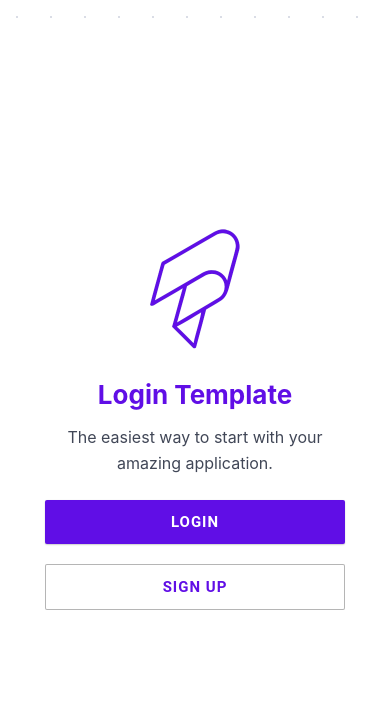
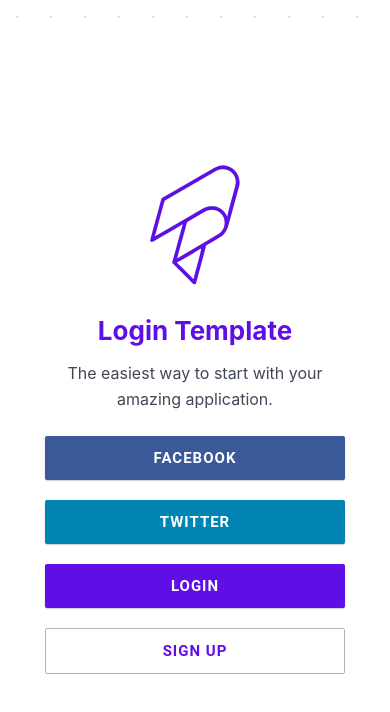
Before and after one commit to oxfoundation/oxyn-mobile-app, a React Native app: screen / in a window 390 px wide. Shown: the top 712 px of the page. Built offline with nearby package versions, Linux system fonts and the light colour scheme; what react-native-status-bar-height would draw is missing.

Commit message:
Add social media

```diff
--- a/src/components/Button.tsx
+++ b/src/components/Button.tsx
@@ -4,21 +4,46 @@ import {Button as PaperButton} from 'react-native-paper';
 import {theme} from '@styles';
 
 type PaperButtonType = ComponentProps<typeof PaperButton>;
-type Props = Omit<PaperButtonType, 'children'> & {title: string};
+type Props = Omit<PaperButtonType, 'children'> & {
+  title: string;
+  color?: string;
+};
 
-const Button = ({mode, style, title, ...props}: Props) => (
+const Button = ({mode, style, title, color, ...props}: Props) => {
+  // define theme color
+  let mainThemeColor;
+  switch (color) {
+    case 'facebook':
+      mainThemeColor = theme.colors?.facebook;
+
+      break;
+    case 'twitter':
+      mainThemeColor = theme.colors?.twitter;
+      break;
+    case 'google':
+      mainThemeColor = theme.colors?.google;
+      break;
+    case 'instagram':
+      mainThemeColor = theme.colors?.instagram;
+      break;
+
+    default:
+      mainThemeColor = theme.colors?.primary;
+      break;
+  }
+  console.log('backgroundColor:', mainThemeColor);
+
+  return (
     <PaperButton
-    style={[
-      styles.button,
-      mode === 'outlined' && {backgroundColor: theme.colors.surface},
-      style,
-    ]}
+      color={mainThemeColor}
+      style={[styles.button, style]}
       labelStyle={styles.text}
       mode={mode}
       {...props}>
       {title}
     </PaperButton>
   );
+};
 
 const styles = StyleSheet.create({
   button: {
--- a/src/navigation/screens.ts
+++ b/src/navigation/screens.ts
@@ -7,8 +7,12 @@ import {
 } from '@screens';
 import {Colors} from 'react-native-paper';
 
-const authenticatedScreenOptions = {
+const unprotectedScreenOptions = {
   headerShown: false,
+  cardStyle: {backgroundColor: Colors.white},
+};
+
+const protectedScreenOptions = {
   cardStyle: {backgroundColor: Colors.white},
 };
 
@@ -16,31 +20,31 @@ export const screens = [
   {
     name: 'HomeScreen',
     component: HomeScreen,
-    options: authenticatedScreenOptions,
+    options: unprotectedScreenOptions,
     isProtected: false,
   },
   {
     name: 'RegisterScreen',
     component: RegisterScreen,
-    options: authenticatedScreenOptions,
+    options: unprotectedScreenOptions,
     isProtected: false,
   },
   {
     name: 'LoginScreen',
     component: LoginScreen,
-    options: authenticatedScreenOptions,
+    options: unprotectedScreenOptions,
     isProtected: false,
   },
   {
     name: 'ForgotPasswordScreen',
     component: ForgotPasswordScreen,
-    options: authenticatedScreenOptions,
+    options: unprotectedScreenOptions,
     isProtected: false,
   },
   {
     name: 'DashboardScreen',
     component: DashboardScreen,
-    options: {},
+    options: protectedScreenOptions,
     isProtected: true,
   },
 ];
--- a/src/screens/homeScreen.tsx
+++ b/src/screens/homeScreen.tsx
@@ -1,6 +1,7 @@
 import React from 'react';
 import {Button, Logo, Header, Paragraph, Background} from '@components';
 import {useNavigation} from '@react-navigation/native';
+import {Button as PaperButton} from 'react-native-paper';
 
 interface HomeScreenProps {}
 
@@ -19,6 +20,18 @@ const HomeScreen: React.FunctionComponent<HomeScreenProps> = () => {
         <Button
           mode="contained"
           onPress={() => navigation.navigate('LoginScreen')}
+          title="Facebook"
+          color="facebook"
+        />
+        <Button
+          mode="contained"
+          onPress={() => navigation.navigate('LoginScreen')}
+          title="Twitter"
+          color="twitter"
+        />
+        <Button
+          mode="contained"
+          onPress={() => navigation.navigate('LoginScreen')}
           title="Login"
         />
 
--- a/src/styles/theme.ts
+++ b/src/styles/theme.ts
@@ -5,6 +5,10 @@ declare global {
   namespace ReactNativePaper {
     interface ThemeColors {
       secondary: string;
+      facebook: string;
+      twitter: string;
+      google: string;
+      instagram: string;
     }
     interface Theme {
       myOwnProperty: boolean;
@@ -33,6 +37,10 @@ export const theme = {
     ...commonThemeColors,
     secondary: '#414757',
     error: '#f13a59',
+    facebook: '#3b5998',
+    twitter: '#0084b4',
+    google: '#DB4437',
+    instagram: '#C32AA3',
   },
   // Specify custom property
   myOwnProperty: true,
```
Lines whose indentation alone changed are shown as unchanged.
